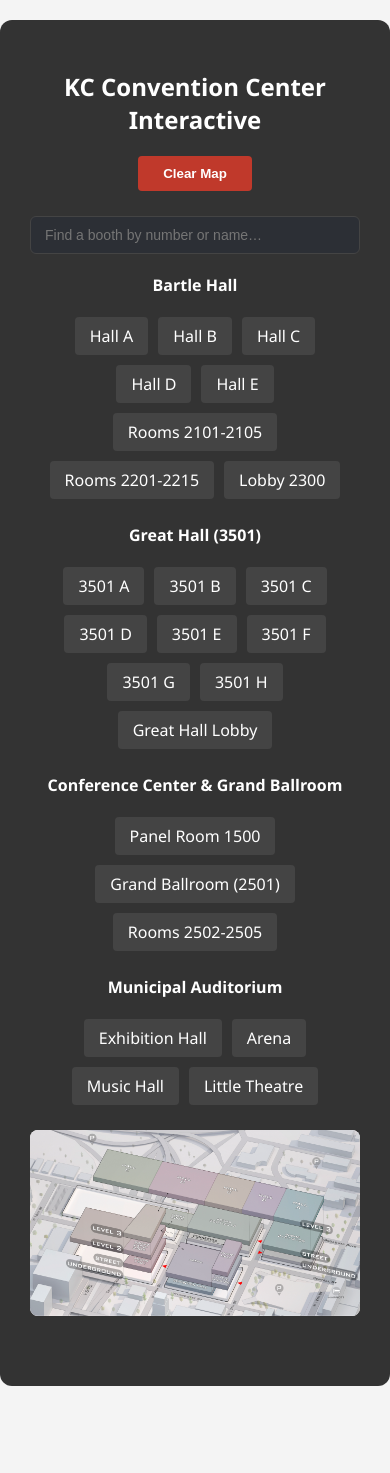
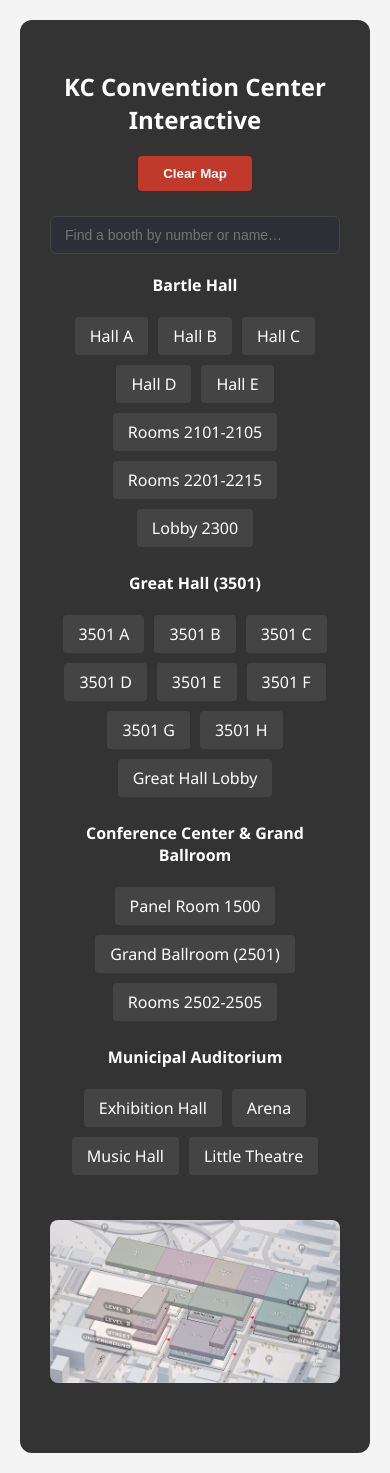
Before and after one commit to dlevans/PlanetReactMap, a React (Vite) app: page / in a window 390 px wide. Built offline with nearby package versions, Linux system fonts and the light colour scheme.

Commit message:
bug fixes

```diff
--- a/src/App.css
+++ b/src/App.css
@@ -5,7 +5,7 @@
     font-family: 'Segoe UI', Tahoma, Geneva, Verdana, sans-serif;
     background: #f4f4f4;
     text-align: center;
-    padding: 20px 0 80px 0;
+    padding: 20px;
     margin: 0;
 }
 
@@ -14,8 +14,28 @@
     padding: 30px;
     background: #333;
     color: white;
-    max-width: 1000px;
+    max-width: 100%;
     border-radius: 12px;
+}
+
+.sidebar-inner {
+    display: flex;
+    gap: 24px;
+    align-items: flex-start;
+}
+
+.sidebar-main {
+    flex: 1;
+    min-width: 0;
+}
+
+@media (max-width: 1024px) {
+    .sidebar-inner {
+        flex-direction: column;
+    }
+    .sidebar-main {
+        width: 100%;
+    }
 }
 
 .group { margin-bottom: 20px; }
@@ -58,8 +78,7 @@
 .map-container {
     position: relative;
     width: 100%;
-    max-width: 900px;
-    margin: 20px auto 40px auto;
+    margin: 20px 0 40px 0;
     background: white;
     border-radius: 8px;
     overflow: hidden;
@@ -217,19 +236,18 @@
     line-height: 0;
 }
 
-/* --- Booth detail panel (fixed, right side) --- */
+/* --- Booth detail panel (inline) --- */
 .booth-panel {
-    position: fixed;
-    top: 0; right: 0;
+    position: relative;
+    flex-shrink: 0;
     width: 320px;
-    max-width: 90vw;
-    height: 100vh;
+    max-height: 80vh;
     background: #24272c;
-    border-left: 1px solid #383c43;
-    box-shadow: -8px 0 24px rgba(0,0,0,0.45);
+    border: 1px solid #383c43;
+    border-radius: 8px;
+    box-shadow: 0 4px 12px rgba(0,0,0,0.3);
     padding: 26px 22px;
     overflow-y: auto;
-    z-index: 200;
     text-align: left;
     color: #e8e9eb;
     animation: booth-panel-in 0.18s ease;
@@ -239,12 +257,35 @@
     to { transform: translateX(0); opacity: 1; }
 }
 
+@media (max-width: 1024px) {
+    .booth-panel {
+        width: 100%;
+        max-height: none;
+        max-width: none;
+    }
+}
+
 .booth-panel-close {
-    position: absolute; top: 14px; right: 14px;
-    background: none; border: none; color: #9aa0a8; font-size: 22px; line-height: 1;
-    cursor: pointer; padding: 4px;
+    position: absolute;
+    top: 14px;
+    right: 14px;
+    background: none;
+    border: none;
+    color: #9aa0a8;
+    font-size: 22px;
+    line-height: 1;
+    cursor: pointer;
+    padding: 4px;
+    z-index: 10;
 }
 .booth-panel-close:hover { color: #fff; }
+
+@media (max-width: 1024px) {
+    .booth-panel-close {
+        top: 20px;
+        right: 20px;
+    }
+}
 
 .booth-panel-eyebrow {
     font-size: 11px; text-transform: uppercase; letter-spacing: 0.06em;
--- a/src/App.jsx
+++ b/src/App.jsx
@@ -105,6 +105,7 @@
 
   return (
     <div className="sidebar">
+      <div className="sidebar-main">
         <h2>KC Convention Center Interactive</h2>
         <button type="button" className="reset-btn" onClick={clearMap}>Clear Map</button>
 
@@ -133,7 +134,10 @@
             ))}
           </div>
         ))}
+      </div>
 
+      <div className="sidebar-inner">
+        <div className="sidebar-main">
           <div className="map-container">
             <img src="/images/uncolored.jpg" className="base-map" alt="Base Map" />
 
@@ -163,8 +167,12 @@
           <Arena checked={checked} rooms={rooms} onSelectBooth={selectBooth} selectedKey={selectedKey} />
           <LittleTheater checked={checked} rooms={rooms} onSelectBooth={selectBooth} selectedKey={selectedKey} />
           <MusicHall checked={checked} rooms={rooms} onSelectBooth={selectBooth} selectedKey={selectedKey} />
+        </div>
 
+        {selectedBooth && (
           <BoothPanel data={selectedBooth} onClose={() => setSelectedBooth(null)} checked={checked} rooms={rooms} onSelectBooth={selectBooth} />
+        )}
+      </div>
     </div>
   )
 }
--- a/src/ZoomPanViewport.jsx
+++ b/src/ZoomPanViewport.jsx
@@ -44,6 +44,40 @@
       pendingScroll.current = null
     }
   }, [zoomPct])
+
+  // Set up non-passive wheel and touch listeners once on mount
+  // (React's synthetic events default to passive for perf, but we need to prevent defaults)
+  useEffect(() => {
+    const vp = viewportRef.current
+    if (!vp) return
+
+    function onWheelEvent(e) {
+      if (!e.ctrlKey && !e.metaKey) return
+      e.preventDefault()
+      setZoomPct(z => clamp(z - Math.sign(e.deltaY) * ZOOM_STEP))
+    }
+
+    function onTouchMoveEvent(e) {
+      if (e.touches.length === 2 && pinchState.current) {
+        e.preventDefault()
+        const ratio = touchDist(e.touches) / pinchState.current.dist
+        setZoomPct(clamp(pinchState.current.zoom * ratio))
+      } else if (e.touches.length === 1 && dragState.current) {
+        e.preventDefault()
+        const t = e.touches[0]
+        const vp = viewportRef.current
+        vp.scrollLeft = dragState.current.left - (t.clientX - dragState.current.x)
+        vp.scrollTop = dragState.current.top - (t.clientY - dragState.current.y)
+      }
+    }
+
+    vp.addEventListener('wheel', onWheelEvent, { passive: false })
+    vp.addEventListener('touchmove', onTouchMoveEvent, { passive: false })
+    return () => {
+      vp.removeEventListener('wheel', onWheelEvent)
+      vp.removeEventListener('touchmove', onTouchMoveEvent)
+    }
+  }, [])
 
   // Zooms to newZoom while keeping the content under (viewportX, viewportY)
   // -- coordinates relative to the viewport's own box -- stationary on screen.
@@ -109,12 +143,7 @@
     window.removeEventListener('mouseup', onMouseUp)
   }
 
-  // --- Ctrl/Cmd + scroll wheel to zoom (plain scroll still pans normally) ---
-  function onWheel(e) {
-    if (!e.ctrlKey && !e.metaKey) return
-    e.preventDefault()
-    setZoomPct(z => clamp(z - Math.sign(e.deltaY) * ZOOM_STEP))
-  }
+
 
   // --- Touch: one finger pans, two fingers pinch-zoom ---
   function touchDist(touches) {
@@ -132,19 +161,6 @@
       pinchState.current = null
     }
   }
-  function onTouchMove(e) {
-    const vp = viewportRef.current
-    if (e.touches.length === 2 && pinchState.current) {
-      e.preventDefault()
-      const ratio = touchDist(e.touches) / pinchState.current.dist
-      setZoomPct(clamp(pinchState.current.zoom * ratio))
-    } else if (e.touches.length === 1 && dragState.current) {
-      e.preventDefault()
-      const t = e.touches[0]
-      vp.scrollLeft = dragState.current.left - (t.clientX - dragState.current.x)
-      vp.scrollTop = dragState.current.top - (t.clientY - dragState.current.y)
-    }
-  }
   function onTouchEnd(e) {
     if (e.touches.length < 2) pinchState.current = null
     if (e.touches.length < 1) dragState.current = null
@@ -160,9 +176,7 @@
         ref={viewportRef}
         onMouseDown={onMouseDown}
         onDoubleClick={onDoubleClick}
-        onWheel={onWheel}
         onTouchStart={onTouchStart}
-        onTouchMove={onTouchMove}
         onTouchEnd={onTouchEnd}
       >
         <div className="zoom-sizer" style={{ width: scaledW || undefined, height: scaledH || undefined }}>
```
Lines whose indentation alone changed are shown as unchanged.
